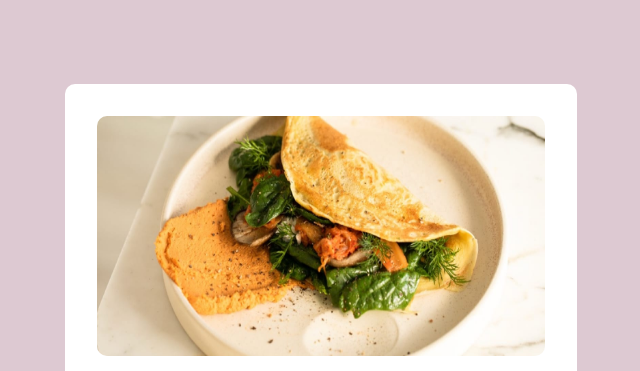
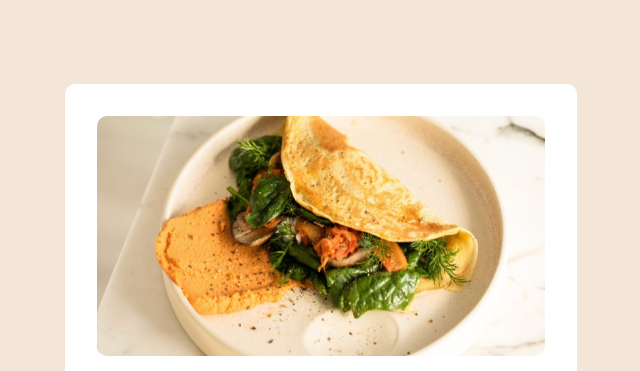
Before and after one commit to NicolasKaenan/Recipe-page-main, a plain HTML site: page index.html in a window 1280 px wide. Shown: the top 371 px of the page, without its empty margins (319-959 px from the left). Drawn offline with Linux system fonts and the light colour scheme.

Commit message:
color background

```diff
--- a/index.html
+++ b/index.html
@@ -21,7 +21,7 @@
     }
 
     body {
-      background-color: hsl(332, 51%, 32%, 25%);
+      background-color: rgb(243,229,216);
       display: flex;
       flex-direction: column;
       justify-content: space-between;
```
